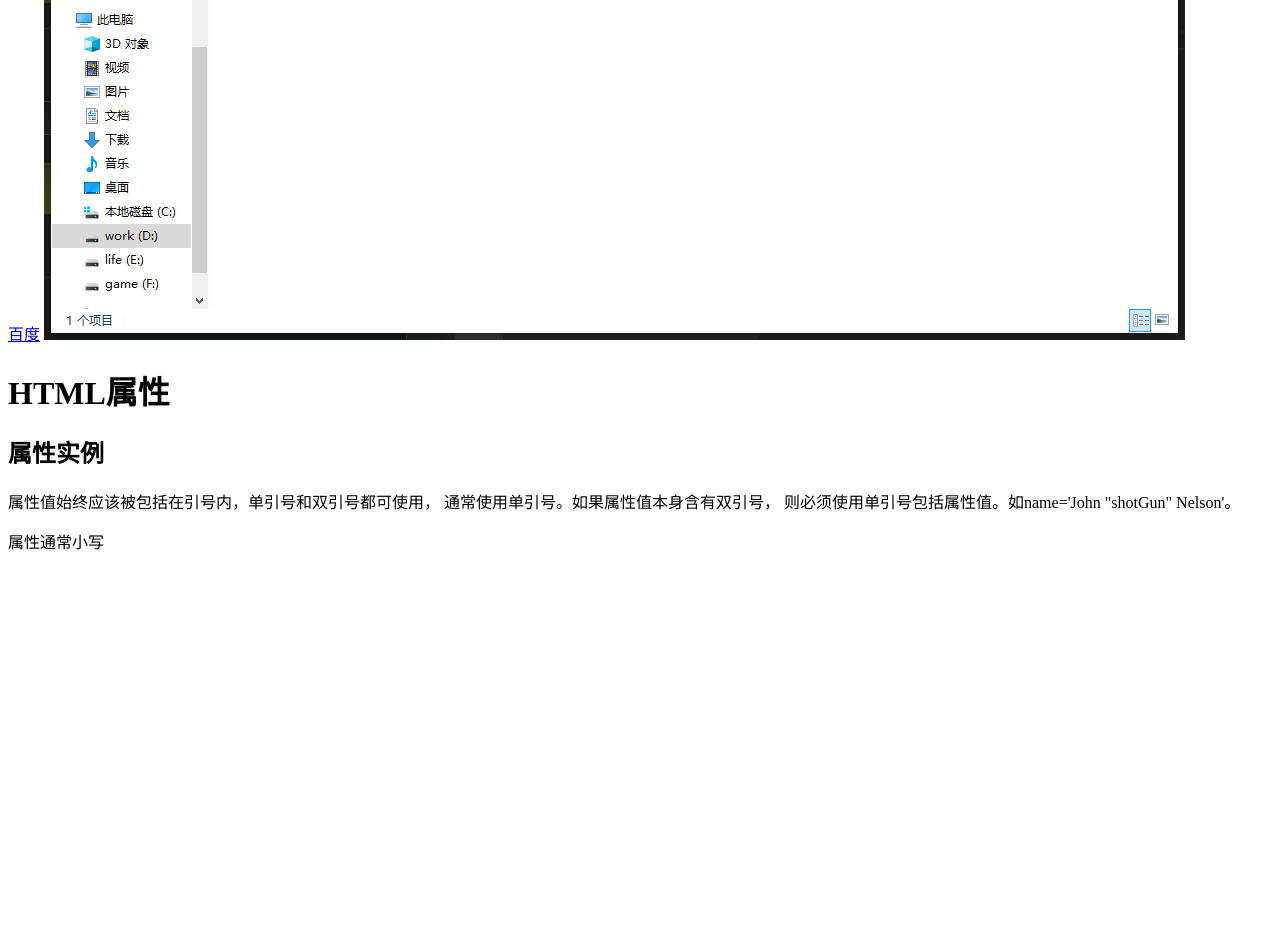
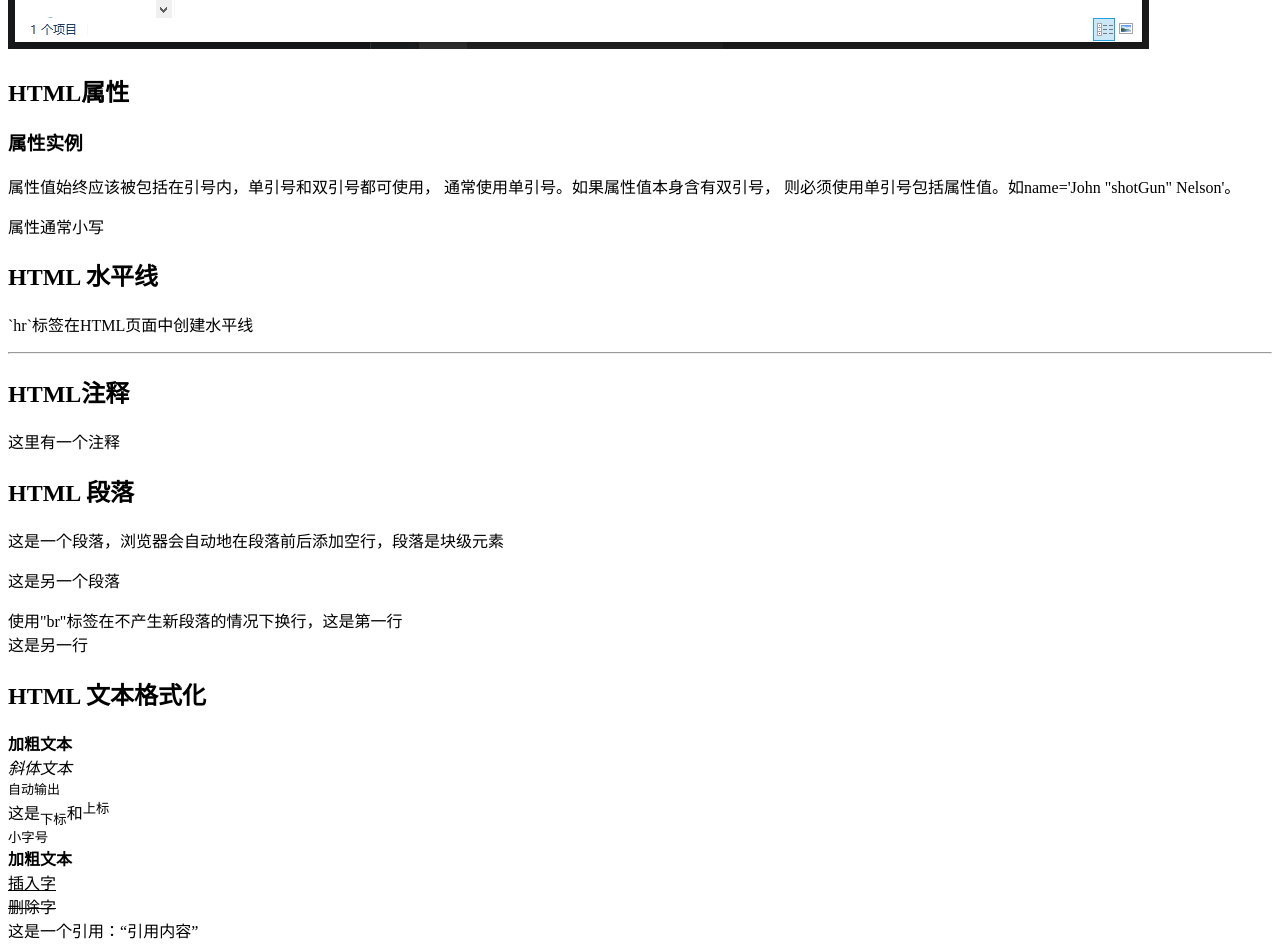
Before and after one commit to Caoyuewin/-, a plain HTML site: page html学习/index.html in a window 1280 px wide. Shown: the part 620-1570 px from the top of the page. Before the commit the page ends 1189 px from the top, so only its background shows below. Drawn offline with Linux system fonts and the light colour scheme.

Commit message:
HTML 水平线，文本格式化

```diff
--- a/html学习/index.html
+++ b/html学习/index.html
@@ -2,21 +2,15 @@
 <html>
     <head>
         <meta charset="utf-8">
-        <title>first html</title>
+        <title>html study</title>
     </head>
 
     <body>
-        <h1>一级标题</h1>
-        <p>段落</p>
-        <h2>二级标题</h2>
-        <h3>三级标题</h3>
-        <h4>四级标题</h4>
-        <h5>五级标题</h5>
-        <a href="https://www.baidu.com">百度</a>
+        <a href="https://www.baidu.com">这是百度的连接</a><br>
         <img  src="QQ截图20210331233047.png"/>
 
-        <h1>HTML属性</h1>
-        <h2>属性实例</h2>
+        <h2>HTML属性</h2>
+        <h3>属性实例</h3>
         <p>
             属性值始终应该被包括在引号内，单引号和双引号都可使用，
             通常使用单引号。如果属性值本身含有双引号，
@@ -25,6 +19,31 @@
         <p>
             属性通常小写
         </p>
-
+        <h2>HTML 水平线</h2>
+        <p>
+            `hr`标签在HTML页面中创建水平线
+        </p>
+        <hr>
+        <h2>HTML注释</h2>
+        <p>
+            这里有一个注释
+            <!--comment-->
+        </p>
+        <h2>HTML 段落</h2>
+        <p>这是一个段落，浏览器会自动地在段落前后添加空行，段落是块级元素</p>
+        <p>这是另一个段落</p>
+        <p>
+            使用"br"标签在不产生新段落的情况下换行，这是第一行<br>这是另一行
+        </p>
+        <h2>HTML 文本格式化</h2>
+        <b>加粗文本</b><br>
+        <i>斜体文本</i><br>
+        <code>自动输出</code><br>
+        这是<sub>下标</sub>和<sup>上标</sup><br>
+        <small>小字号</small><br>
+        <strong>加粗文本</strong></br>
+        <ins>插入字</ins><br>
+        <del>删除字</del><br>
+        这是一个引用：<q>引用内容</q>
     </body>
 </html>
```
